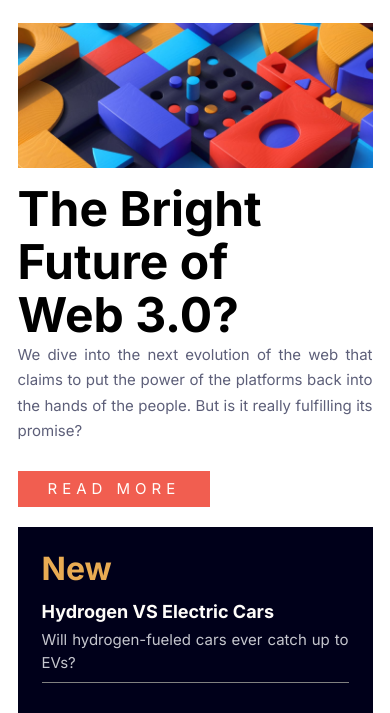
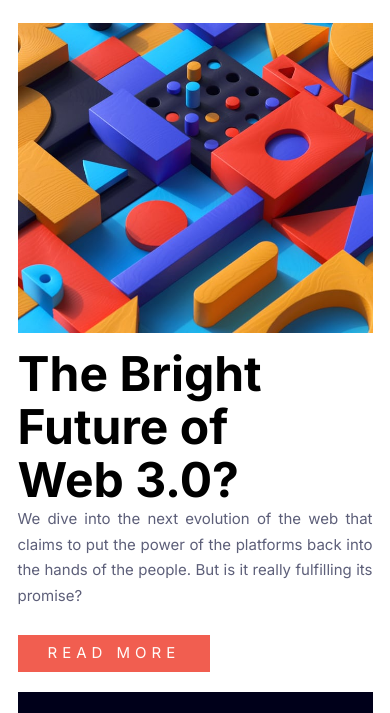
Before and after one commit to Sayemhaque/Frontend-Mentor-News-homepage, a plain HTML site: page index.html in a window 390 px wide. Shown: the part 69-782 px from the top of the page. Drawn offline with Linux system fonts and the light colour scheme.

Commit message:
added responsive image

```diff
--- a/index.html
+++ b/index.html
@@ -46,9 +46,10 @@
       <main>
         <div class="content">
           <article>
-            <div class="banner__img">
-              <img src="./assets/images/image-web-3-desktop.jpg" alt="" />
-            </div>
+            <picture class="banner__img">
+              <source srcset="./assets/images/image-web-3-desktop.jpg" media="(min-width:600px)">
+              <img src="./assets/images/image-web-3-mobile.jpg" alt="" />
+            </picture>
             <div class="title__texts">
               <h1>The Bright Future of Web 3.0?</h1>
               <div>
```
